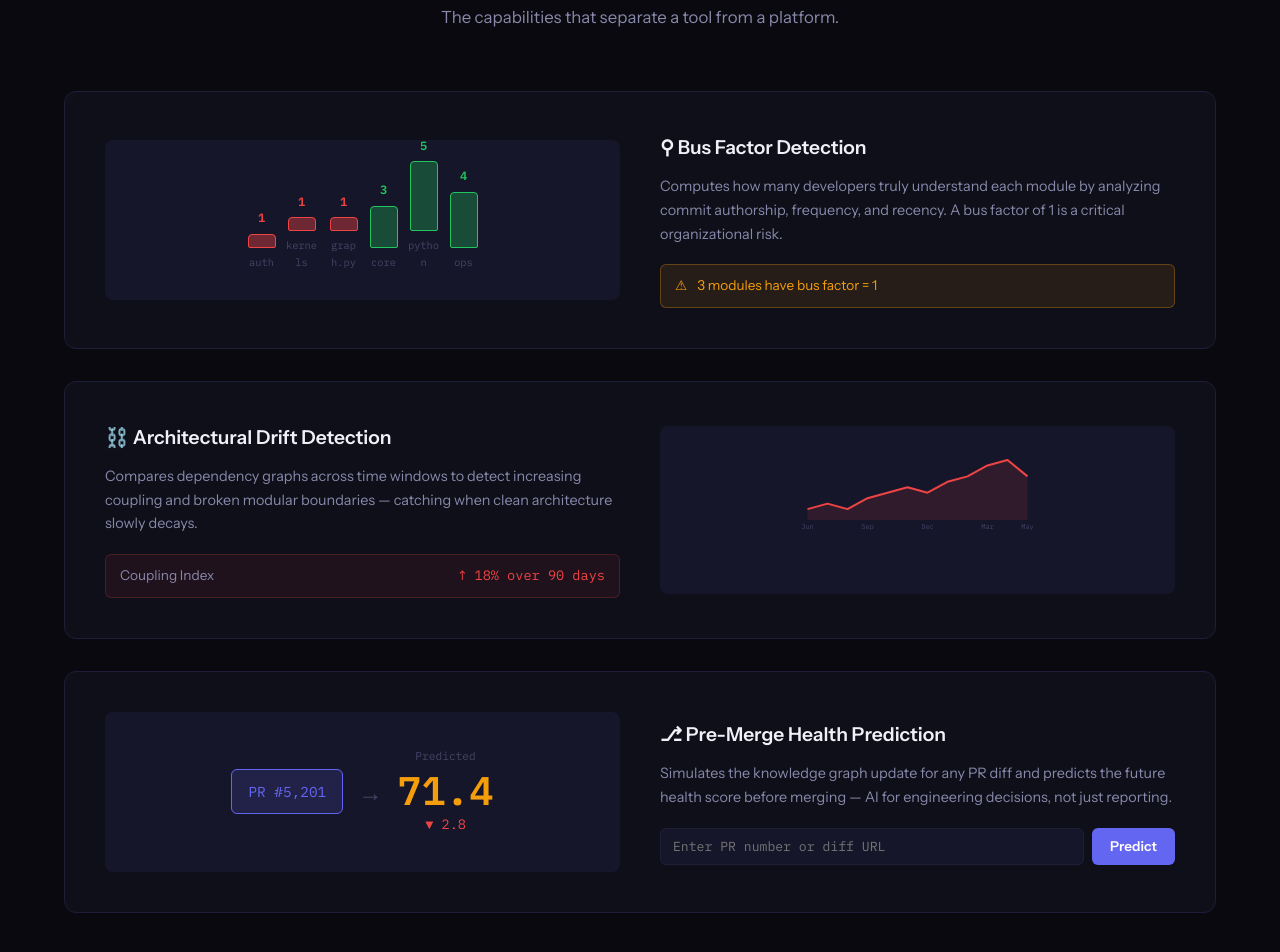
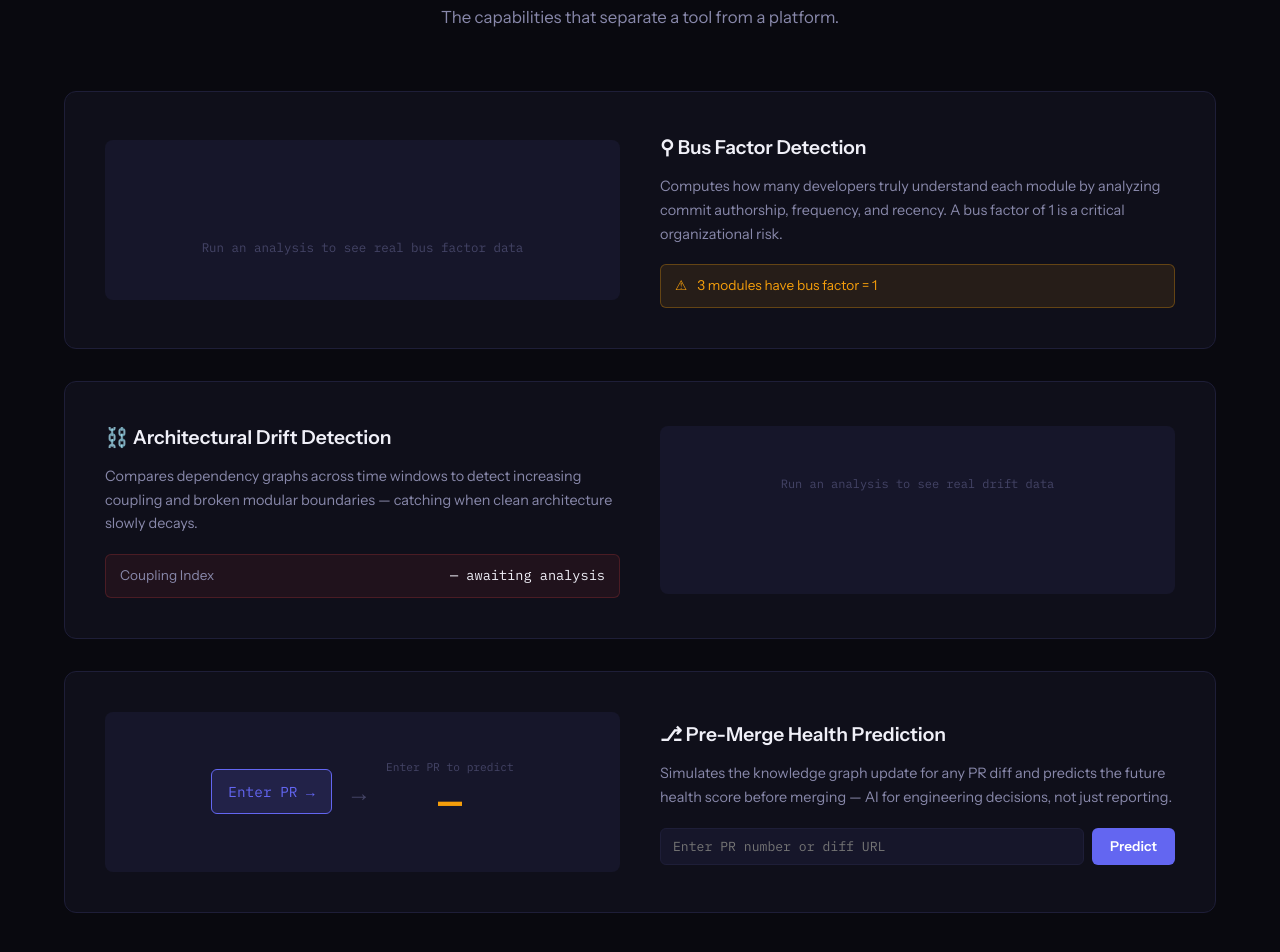
Before and after one commit to Meghana30001/Repo-Health-Intelligence, a plain HTML site: page index.html in a window 1280 px wide. Shown: the part 5786-6738 px from the top of the page. Drawn offline with nearby package versions, Linux system fonts and the light colour scheme.

Commit message:
Bonus features real-time: bus factor placeholder, live drift sparkline from complexity data, merge-sim uses real score

```diff
--- a/app.js
+++ b/app.js
@@ -444,64 +444,22 @@ document.addEventListener('DOMContentLoaded', () => {
 /* ═══════════════════════════════════════════════════════════════════
    10. BUS FACTOR VISUALIZATION
    ═══════════════════════════════════════════════════════════════════ */
-(function buildBusBars() {
+(function initBusBars() {
+  // Show placeholder until real WS data arrives
   const container = $('#busBars');
   if (!container) return;
-
-  const modules = [
-    { name: 'auth/', factor: 1, risk: true },
-    { name: 'kernels/', factor: 1, risk: true },
-    { name: 'graph.py', factor: 1, risk: true },
-    { name: 'core/', factor: 3, risk: false },
-    { name: 'python/', factor: 5, risk: false },
-    { name: 'ops/', factor: 4, risk: false },
-  ];
-
-  modules.forEach(m => {
-    const bar = document.createElement('div');
-    bar.style.cssText = `
-      display: flex; flex-direction: column; align-items: center;
-      gap: 6px; font-family: 'IBM Plex Mono', monospace;
-    `;
-
-    const val = document.createElement('div');
-    val.style.cssText = `
-      font-size: 0.75rem; font-weight: 600;
-      color: ${m.risk ? '#ef4444' : '#22c55e'};
-    `;
-    val.textContent = m.factor;
-
-    const rect = document.createElement('div');
-    const h = Math.max(m.factor * 14, 14);
-    rect.style.cssText = `
-      width: 28px; height: ${h}px; border-radius: 4px 4px 2px 2px;
-      background: ${m.risk ? 'rgba(239,68,68,0.4)' : 'rgba(34,197,94,0.3)'};
-      border: 1px solid ${m.risk ? '#ef4444' : '#22c55e'};
-      transition: height 1s ease;
-    `;
-
-    const label = document.createElement('div');
-    label.style.cssText = `font-size: 0.65rem; color: #444466; max-width: 32px; text-align: center; word-break: break-all;`;
-    label.textContent = m.name.replace('/', '');
-
-    bar.appendChild(val);
-    bar.appendChild(rect);
-    bar.appendChild(label);
-    container.appendChild(bar);
-  });
+  container.innerHTML = `<div style="color:var(--text-muted);font-family:var(--font-mono);font-size:.78rem;text-align:center;width:100%;padding:12px 0;">Run an analysis to see real bus factor data</div>`;
 })();
 
 /* ═══════════════════════════════════════════════════════════════════
-   11. ARCHITECTURAL DRIFT CHART (SVG sparkline)
+   11. ARCHITECTURAL DRIFT CHART (SVG sparkline — real-time)
    ═══════════════════════════════════════════════════════════════════ */
-(function buildDriftChart() {
+function renderDriftChart(values, labels) {
   const container = $('#driftChart');
   if (!container) return;
+  container.innerHTML = '';
 
-  const values = [34, 35, 34, 36, 37, 38, 37, 39, 40, 42, 43, 40];
-  const w = 240, h = 80;
-  const pad = 10;
-
+  const w = 240, h = 80, pad = 10;
   const svg = document.createElementNS('http://www.w3.org/2000/svg', 'svg');
   svg.setAttribute('viewBox', `0 0 ${w} ${h}`);
   svg.setAttribute('width', '100%');
@@ -511,30 +469,31 @@ document.addEventListener('DOMContentLoaded', () => {
   const minV = Math.min(...values) - 2;
   const pts = values.map((v, i) => {
     const x = pad + (i / (values.length - 1)) * (w - pad * 2);
-    const y = h - pad - ((v - minV) / (maxV - minV)) * (h - pad * 2);
+    const y = h - pad - ((v - minV) / (maxV - minV + 0.01)) * (h - pad * 2);
     return `${x},${y}`;
   });
 
-  // Area fill
+  // Colour: rising = red (bad), falling = green (improving)
+  const trend = values[values.length - 1] - values[0];
+  const lineColor = trend > 0 ? '#ef4444' : '#22c55e';
+  const fillColor = trend > 0 ? 'rgba(239,68,68,0.12)' : 'rgba(34,197,94,0.10)';
+
   const area = document.createElementNS('http://www.w3.org/2000/svg', 'polygon');
-  area.setAttribute('points',
-    `${pad},${h - pad} ${pts.join(' ')} ${w - pad},${h - pad}`
-  );
-  area.setAttribute('fill', 'rgba(239,68,68,0.12)');
+  area.setAttribute('points', `${pad},${h - pad} ${pts.join(' ')} ${w - pad},${h - pad}`);
+  area.setAttribute('fill', fillColor);
   svg.appendChild(area);
 
-  // Line
   const polyline = document.createElementNS('http://www.w3.org/2000/svg', 'polyline');
   polyline.setAttribute('points', pts.join(' '));
   polyline.setAttribute('fill', 'none');
-  polyline.setAttribute('stroke', '#ef4444');
+  polyline.setAttribute('stroke', lineColor);
   polyline.setAttribute('stroke-width', '2');
   polyline.setAttribute('stroke-linejoin', 'round');
   svg.appendChild(polyline);
 
-  // X-axis labels
-  ['Jun', '', '', 'Sep', '', '', 'Dec', '', '', 'Mar', '', 'May'].forEach((label, i) => {
-    if (!label) return;
+  // X-axis labels (every 4th month)
+  labels.forEach((label, i) => {
+    if (i % 4 !== 0 && i !== labels.length - 1) return;
     const x = pad + (i / (values.length - 1)) * (w - pad * 2);
     const text = document.createElementNS('http://www.w3.org/2000/svg', 'text');
     text.setAttribute('x', x);
@@ -548,6 +507,28 @@ document.addEventListener('DOMContentLoaded', () => {
   });
 
   container.appendChild(svg);
+
+  // Update coupling index metric text
+  const driftValEl = document.querySelector('.drift-val');
+  if (driftValEl) {
+    // Compare first quarter vs last quarter of complexity
+    const q = Math.max(1, Math.floor(values.length / 4));
+    const firstQ = values.slice(0, q).reduce((a, b) => a + b, 0) / q;
+    const lastQ  = values.slice(-q).reduce((a, b) => a + b, 0) / q;
+    const pct    = firstQ > 0 ? Math.round(((lastQ - firstQ) / firstQ) * 100) : 0;
+    const rising = pct >= 0;
+    driftValEl.textContent = `${rising ? '\u2191' : '\u2193'} ${Math.abs(pct)}% over ${labels.length} months`;
+    driftValEl.className   = `drift-val ${rising ? 'rising' : 'falling'}`;
+  }
+}
+
+// Initial placeholder render
+(function initDriftChart() {
+  const container = $('#driftChart');
+  if (!container) return;
+  container.innerHTML = `<div style="color:var(--text-muted);font-family:var(--font-mono);font-size:.75rem;text-align:center;padding:24px 0;">Run an analysis to see real drift data</div>`;
+  const driftValEl = document.querySelector('.drift-val');
+  if (driftValEl) { driftValEl.textContent = '— awaiting analysis'; driftValEl.className = 'drift-val'; }
 })();
 
 /* ═══════════════════════════════════════════════════════════════════
@@ -646,6 +627,21 @@ function runAnalysis() {
   const llmBody = $('#llmBody');
   if (llmBody) llmBody.innerHTML = '<p class="llm-text" style="color:#444466;font-family:var(--font-mono);font-size:.85rem;">Analyzing<span class="cursor-blink"></span></p>';
 
+  // Reset bonus panels to loading state
+  const busBarsEl = $('#busBars');
+  if (busBarsEl) busBarsEl.innerHTML = `<div style="color:var(--text-muted);font-family:var(--font-mono);font-size:.78rem;text-align:center;width:100%;padding:12px 0;">Analyzing...</div>`;
+  const driftEl = $('#driftChart');
+  if (driftEl) driftEl.innerHTML = `<div style="color:var(--text-muted);font-family:var(--font-mono);font-size:.75rem;text-align:center;padding:24px 0;">Computing drift...</div>`;
+  const driftValEl = document.querySelector('.drift-val');
+  if (driftValEl) { driftValEl.textContent = '\u2014 computing...'; driftValEl.className = 'drift-val'; }
+  // Reset merge sim
+  const msScore = document.querySelector('.ms-score');
+  const msChange = document.querySelector('.ms-change');
+  const msLabel = document.querySelector('.ms-score-label');
+  if (msScore) msScore.textContent = '\u2014';
+  if (msChange) { msChange.textContent = ''; msChange.className = 'ms-change'; }
+  if (msLabel) msLabel.textContent = 'Enter PR to predict';
+
   const token = ($('#githubToken') || {}).value || '';
   const geminiKey = ($('#geminiToken') || {}).value || '';
   const depth = ($('#depthSelect') || {}).value || '200';
@@ -721,6 +717,9 @@ function onTimeline(ev) {
       },
     },
   });
+
+  // Drive architectural drift chart with real complexity trend data
+  renderDriftChart(ev.complexity, ev.labels);
 }
 
 function onTimelineEvents(ev) {
--- a/index.html
+++ b/index.html
@@ -495,12 +495,12 @@
       <div class="bonus-card">
         <div class="bonus-visual">
           <div class="merge-sim" id="mergeSim">
-            <div class="ms-pr">PR #5,201</div>
+            <div class="ms-pr">Enter PR →</div>
             <div class="ms-arrow">→</div>
             <div class="ms-result">
-              <div class="ms-score-label">Predicted</div>
-              <div class="ms-score">71.4</div>
-              <div class="ms-change negative">▼ 2.8</div>
+              <div class="ms-score-label">Enter PR to predict</div>
+              <div class="ms-score">—</div>
+              <div class="ms-change"></div>
             </div>
           </div>
         </div>
```
